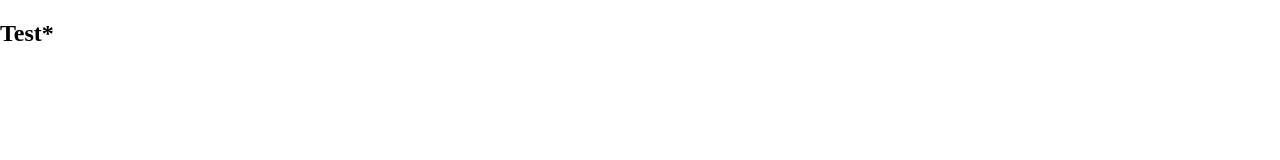
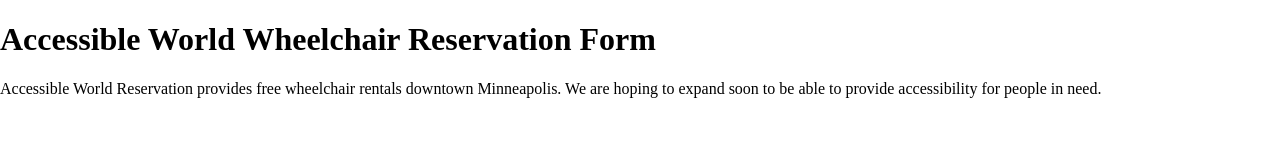
Before and after one commit to disabledtenacity/wheelchair-reservation, a plain HTML site: page index.html in a window 1280 px wide. Drawn offline with Linux system fonts and the light colour scheme.

Commit message:
Started HTML

```diff
--- a/index.html
+++ b/index.html
@@ -3,11 +3,19 @@
 <head>
     <meta charset="UTF-8">
     <meta name="viewport" content="width=device-width, initial-scale=1.0">
-    <title>Wheelchair Reservation Order Form</title>
+    <title>Accessible World Wheelchair Reservation Form</title>
     <link rel="stylesheet" href="css/normalize.css">
     <link rel="stylesheet" href="css/styles.css">
 </head>
 <body>
-    <h2>Test*</h2>
+    <section class="page__container">
+        <header class="header">
+            <h1 class="header__title">Accessible World Wheelchair Reservation Form</h1>
+            <p class="body__text">Accessible World Reservation provides free wheelchair rentals downtown Minneapolis. We are hoping to expand soon to be able to provide accessibility for people in need.</p>
+        </header>
+        <section class="order-form__container">
+
+        </section>
+    </section>
 </body>
 </html>
```
Also changed, not shown: notes.txt.
